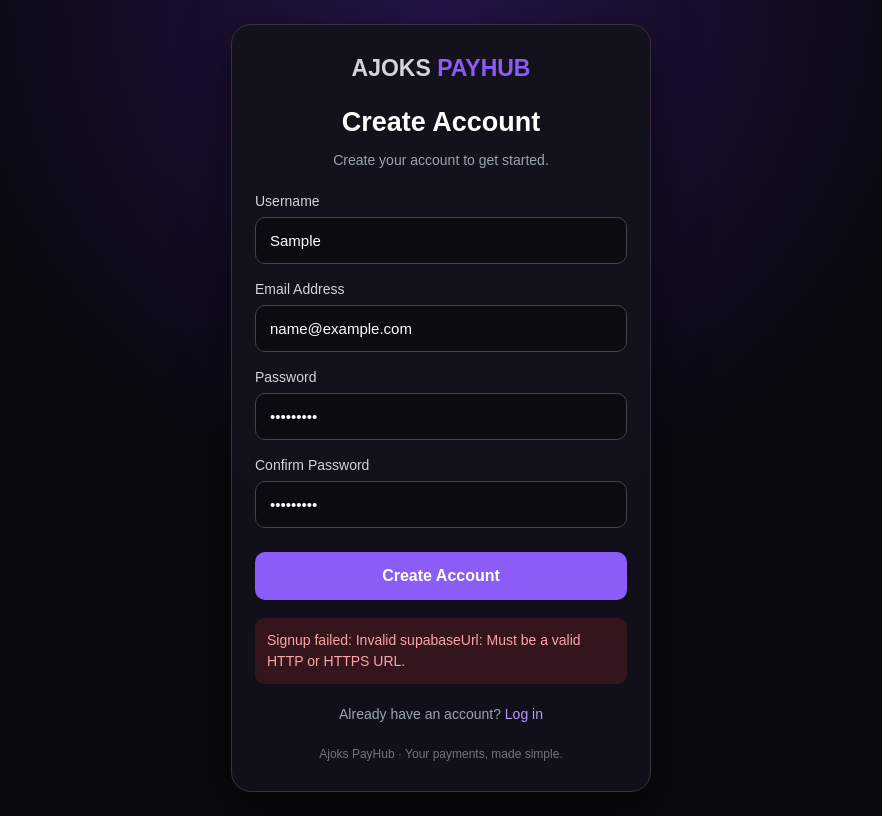
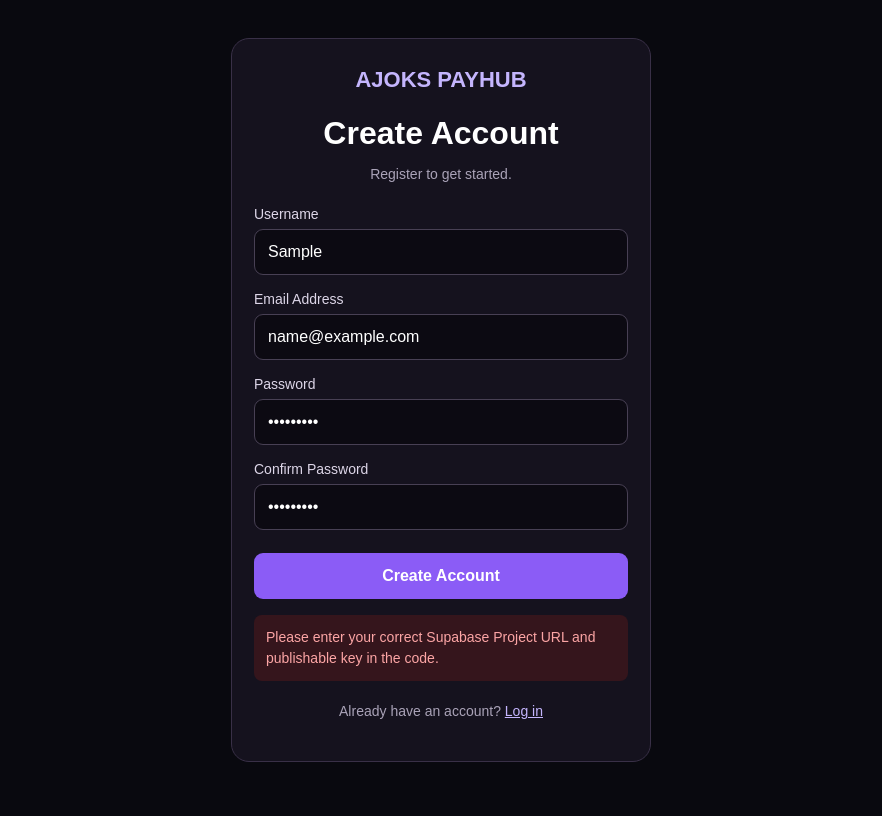
Before and after one commit to payhuboj-wq/Ajoks-PayHub-, a plain HTML site: page signup.html in a window 1280 px wide. Both pictures are taken after typing "Sample", "name@example.com", "Sample123", "Sample123" into the empty fields and a click on the button "Create Account". Shown: the whole page, without its empty margins (199-1081 px from the left). Drawn offline with nearby package versions, Linux system fonts and the light colour scheme.

Commit message:
Update signup.html

```diff
--- a/signup.html
+++ b/signup.html
@@ -3,21 +3,10 @@
 <html lang="en">
 <head>
   <meta charset="UTF-8">
-  <meta name="viewport" content="width=device-width, initial-scale=1.0">
-  <title>Create Account | Ajoks PayHub</title>
-
+  <meta name="viewport" content="width=device-width, initial-scale=1">
+  <title>Sign Up | Ajoks PayHub</title>
   <style>
-    :root {
-      --purple: #8b5cf6;
-      --black: #09090f;
-      --silver: #d1d5db;
-      --muted: #9ca3af;
-    }
-
-    * {
-      box-sizing: border-box;
-    }
-
+    * { box-sizing: border-box; }
     body {
       margin: 0;
       min-height: 100vh;
@@ -25,199 +14,125 @@
       display: flex;
       align-items: center;
       justify-content: center;
-      background:
-        radial-gradient(circle at top, #251449, transparent 50%),
-        var(--black);
-      color: white;
+      background: #09090f;
+      color: #fff;
       font-family: Arial, sans-serif;
     }
-
-    .container {
+    .card {
       width: 100%;
       max-width: 420px;
-      padding: 30px 23px;
-      border: 1px solid #373044;
-      border-radius: 20px;
-      background: rgba(18, 17, 27, 0.97);
-      box-shadow: 0 15px 50px #0008;
+      padding: 28px 22px;
+      border: 1px solid #393047;
+      border-radius: 18px;
+      background: #15121e;
     }
-
     .brand {
-      margin-bottom: 25px;
-      color: var(--silver);
-      font-size: 23px;
+      color: #c4b5fd;
+      font-size: 22px;
       font-weight: bold;
       text-align: center;
     }
-
-    .brand span {
-      color: var(--purple);
+    h1 { text-align: center; margin-bottom: 8px; }
+    .subtitle {
+      text-align: center;
+      color: #aaa3b8;
+      font-size: 14px;
+      margin-bottom: 24px;
     }
-
-    h1 {
-      margin-bottom: 8px;
-      text-align: center;
-      font-size: 27px;
-    }
-
-    .subtitle {
-      margin-bottom: 25px;
-      color: var(--muted);
-      text-align: center;
-      font-size: 14px;
-    }
-
     label {
       display: block;
-      margin: 17px 0 8px;
-      color: var(--silver);
+      margin: 16px 0 7px;
       font-size: 14px;
+      color: #ddd6e8;
     }
-
     input {
+      display: block;
       width: 100%;
-      padding: 14px;
-      border: 1px solid #454052;
-      border-radius: 10px;
-      outline: none;
-      background: #0c0b12;
+      padding: 13px;
+      border: 1px solid #484054;
+      border-radius: 9px;
+      background: #0c0a12;
       color: white;
-      font-size: 15px;
+      font-size: 16px;
     }
-
-    input:focus {
-      border-color: var(--purple);
-      box-shadow: 0 0 0 2px #8b5cf633;
-    }
-
+    input:focus { outline: 1px solid #a78bfa; }
     button {
       width: 100%;
-      margin-top: 24px;
-      padding: 15px;
-      border: none;
-      border-radius: 10px;
-      background: var(--purple);
+      margin-top: 23px;
+      padding: 14px;
+      border: 0;
+      border-radius: 9px;
+      background: #8b5cf6;
       color: white;
       font-size: 16px;
       font-weight: bold;
-      cursor: pointer;
     }
-
-    button:disabled {
-      opacity: 0.6;
-      cursor: wait;
-    }
-
+    button:disabled { opacity: .6; }
     #message {
       display: none;
-      margin-top: 18px;
+      margin-top: 16px;
       padding: 12px;
-      border-radius: 9px;
+      border-radius: 8px;
+      overflow-wrap: anywhere;
       font-size: 14px;
       line-height: 1.5;
-      overflow-wrap: anywhere;
     }
-
-    .login-link {
+    .bottom {
+      text-align: center;
       margin-top: 22px;
-      color: var(--muted);
-      text-align: center;
       font-size: 14px;
+      color: #aaa3b8;
     }
-
-    a {
-      color: #b69aff;
-      text-decoration: none;
-    }
-
-    .footer {
-      margin-top: 25px;
-      color: #77717f;
-      text-align: center;
-      font-size: 12px;
-    }
+    a { color: #c4b5fd; }
   </style>
 </head>
-
 <body>
-  <main class="container">
-    <div class="brand">AJOKS <span>PAYHUB</span></div>
-
+  <main class="card">
+    <div class="brand">AJOKS PAYHUB</div>
     <h1>Create Account</h1>
-    <p class="subtitle">Create your account to get started.</p>
+    <p class="subtitle">Register to get started.</p>
 
     <form id="signupForm">
       <label for="username">Username</label>
-      <input
-        id="username"
-        name="username"
-        type="text"
+      <input id="username" name="username"
+        type="text" minlength="3" maxlength="20"
+        pattern="[A-Za-z0-9_]+"
         placeholder="Choose a username"
-        minlength="3"
-        maxlength="20"
-        pattern="[A-Za-z0-9_]+"
-        autocomplete="username"
-        required
-      >
+        autocomplete="username" required>
 
       <label for="email">Email Address</label>
-      <input
-        id="email"
-        name="email"
-        type="email"
+      <input id="email" name="email" type="email"
         placeholder="Enter your email"
-        autocomplete="email"
-        required
-      >
+        autocomplete="email" required>
 
       <label for="password">Password</label>
-      <input
-        id="password"
-        name="password"
-        type="password"
+      <input id="password" name="password"
+        type="password" minlength="8"
         placeholder="Create a password"
-        minlength="8"
-        autocomplete="new-password"
-        required
-      >
+        autocomplete="new-password" required>
 
       <label for="confirmPassword">Confirm Password</label>
-      <input
-        id="confirmPassword"
-        name="confirmPassword"
-        type="password"
-        placeholder="Enter your password again"
-        minlength="8"
-        autocomplete="new-password"
-        required
-      >
+      <input id="confirmPassword" name="confirmPassword"
+        type="password" minlength="8"
+        placeholder="Enter password again"
+        autocomplete="new-password" required>
 
       <button id="signupButton" type="submit">
         Create Account
       </button>
-
       <div id="message" role="status" aria-live="polite"></div>
     </form>
 
-    <p class="login-link">
-      Already have an account?
-      <a href="login.html">Log in</a>
+    <p class="bottom">
+      Already have an account? <a href="login.html">Log in</a>
     </p>
-
-    <div class="footer">
-      Ajoks PayHub · Your payments, made simple.
-    </div>
   </main>
 
   <script src="https://cdn.jsdelivr.net/npm/@supabase/supabase-js@2"></script>
-
   <script>
-    // STEP 1: Insert your real Supabase project URL.
-    const SUPABASE_URL = "YOUR_SUPABASE_PROJECT_URL";
-
-    // STEP 2: Insert your Supabase publishable key.
-    const SUPABASE_PUBLISHABLE_KEY =
-      "YOUR_SUPABASE_PUBLISHABLE_KEY";
+    // Put your values in the TWO lines below only.
+    const SUPABASE_URL = "https://rsrpxgmpcypyybzdidbj.supabase.co/rest/v1/";
+    const SUPABASE_PUBLISHABLE_KEY = "sb_publishable_5RNJKNpdSEVibrtyrTwK0A_k3Zfid3O";
 
     const form = document.getElementById("signupForm");
     const button = document.getElementById("signupButton");
@@ -230,53 +145,35 @@
       message.style.background = success ? "#12301f" : "#35151c";
     }
 
-    form.addEventListener("submit", async function (event) {
+    form.addEventListener("submit", async (event) => {
       event.preventDefault();
 
-      const username = document
-        .getElementById("username").value.trim();
-
-      const email = document
-        .getElementById("email").value.trim();
-
-      const password = document
-        .getElementById("password").value;
-
-      const confirmPassword = document
-        .getElementById("confirmPassword").value;
+      const username = document.getElementById("username").value.trim();
+      const email = document.getElementById("email").value.trim();
+      const password = document.getElementById("password").value;
+      const confirmPassword = document.getElementById("confirmPassword").value;
 
       if (!/^[A-Za-z0-9_]{3,20}$/.test(username)) {
-        showMessage(
-          "Username must be 3–20 characters using letters, numbers, or underscores."
-        );
-        return;
-      }
-
-      if (password.length < 8) {
-        showMessage("Your password must be at least 8 characters.");
+        showMessage("Use 3–20 letters, numbers, or underscores for your username.");
         return;
       }
 
       if (password !== confirmPassword) {
-        showMessage("Your passwords do not match.");
+        showMessage("The passwords do not match.");
         return;
       }
 
       if (
-        SUPABASE_URL === "https://rsrpxgmpcypyybzdidbj.supabase.co/rest/v1/" ||
-        SUPABASE_PUBLISHABLE_KEY ===
-          "sb_publishable_5RNJKNpdSEVibrtyrTwK0A_k3Zfid3O"
+        !/^https:\/\/[a-zA-Z0-9-]+\.supabase\.co\/?$/.test(SUPABASE_URL) ||
+        SUPABASE_PUBLISHABLE_KEY === "PASTE_YOUR_PUBLISHABLE_KEY_HERE" ||
+        !SUPABASE_PUBLISHABLE_KEY.trim()
       ) {
-        showMessage(
-          "Supabase is not configured yet. Add your project URL and publishable key in this file."
-        );
+        showMessage("Please enter your correct Supabase Project URL and publishable key in the code.");
         return;
       }
 
       if (!window.supabase) {
-        showMessage(
-          "The Supabase library did not load. Check your internet connection and try again."
-        );
+        showMessage("Supabase could not load. Check your internet connection and try again.");
         return;
       }
 
@@ -285,48 +182,33 @@
 
       try {
         const client = window.supabase.createClient(
-          SUPABASE_URL,
-          SUPABASE_PUBLISHABLE_KEY
+          SUPABASE_URL.replace(/\/$/, ""),
+          SUPABASE_PUBLISHABLE_KEY.trim()
         );
 
         const { data, error } = await client.auth.signUp({
-          email: email,
-          password: password,
+          email,
+          password,
           options: {
-            data: {
-              username: username
-            },
-            emailRedirectTo:
-              "https://ajoks-payhub.pages.dev/login.html"
+            data: { username },
+            emailRedirectTo: "https://ajoks-payhub.pages.dev/login.html"
           }
         });
 
-        if (error) {
-          throw error;
-        }
+        if (error) throw error;
 
         if (data.session) {
+          showMessage("Account created! Opening dashboard...", true);
+          window.location.href = "dashboard.html";
+        } else {
           showMessage(
-            "Account created successfully! Opening your dashboard...",
+            "Registration submitted. Check your email for a confirmation link before logging in.",
             true
           );
-
-          window.location.href = "dashboard.html";
-          return;
         }
-
-        showMessage(
-          "Account created! Check your email for the confirmation link, then log in.",
-          true
-        );
-
       } catch (error) {
         console.error("Signup error:", error);
-
-        showMessage(
-          "Signup failed: " +
-          (error.message || "Please try again.")
-        );
+        showMessage("Signup failed: " + (error.message || "Please try again."));
       } finally {
         button.disabled = false;
         button.textContent = "Create Account";
```
